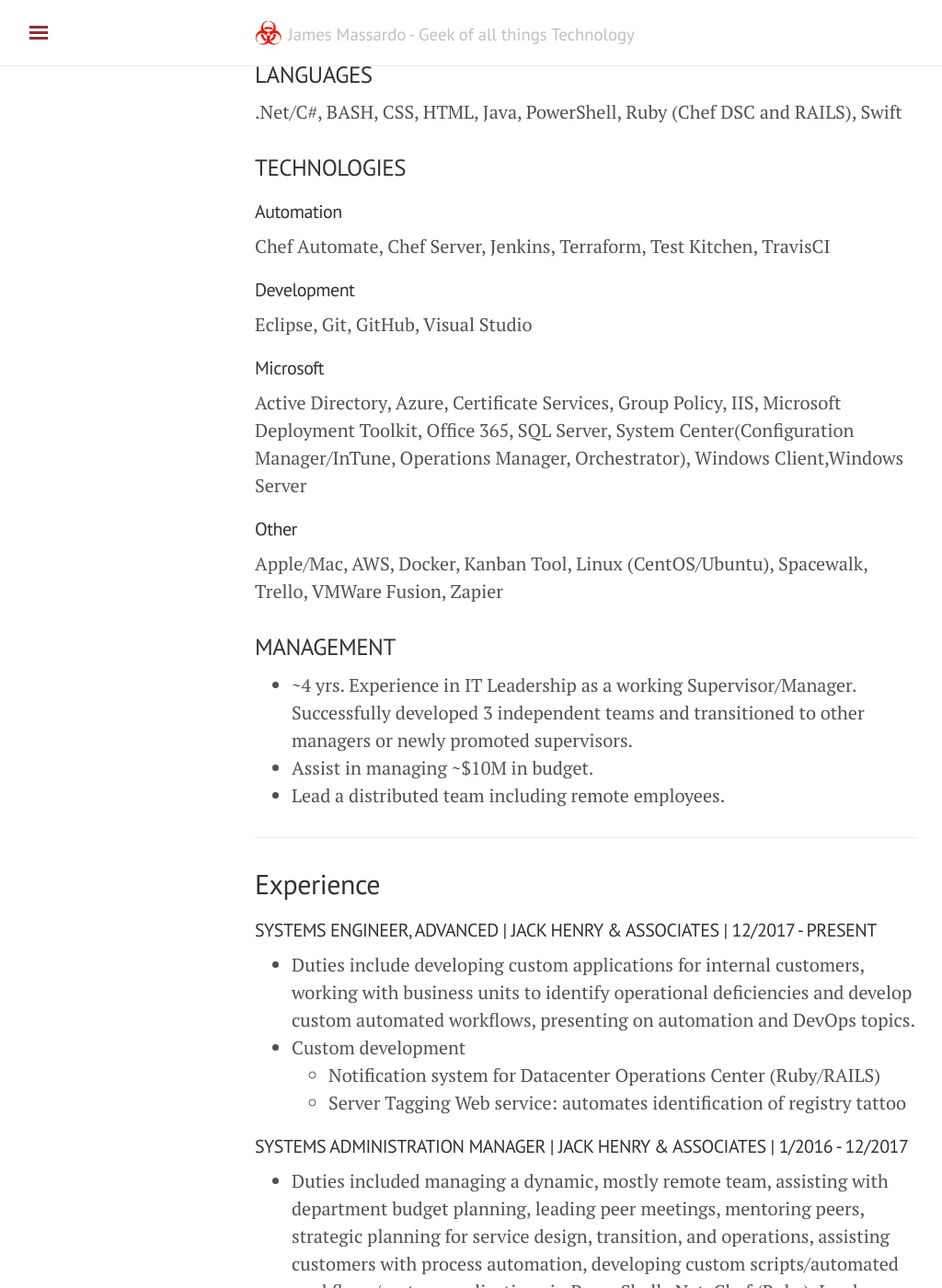
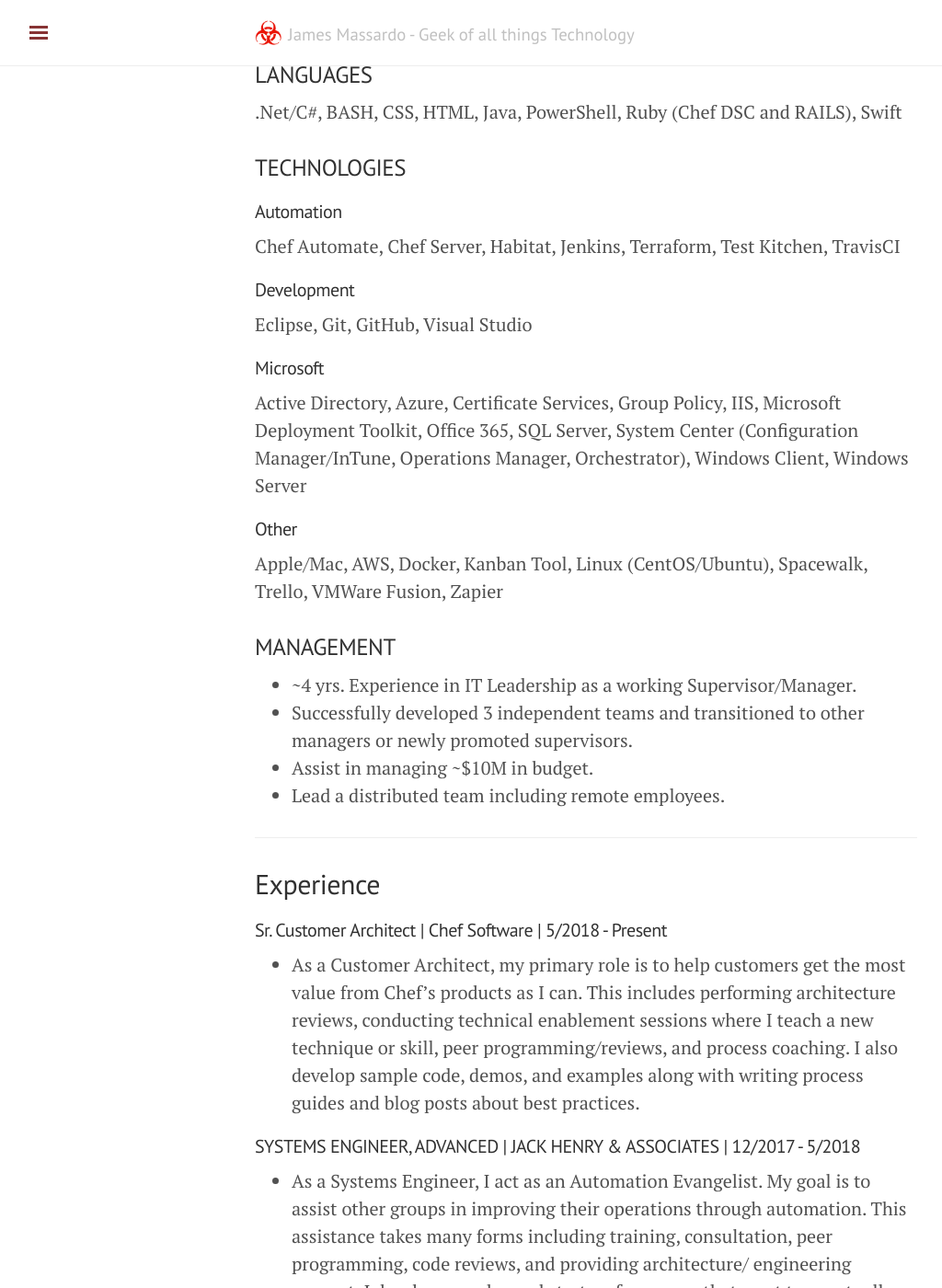
Before and after one commit to jmassardo/jmassardo.github.io, a Jekyll site: the page built from resume.md, in a window 1280 px wide and 1400 px high, scrolled down 578 px. Shown: the whole window at 92% size, without its empty margins (3-1027 px from the left). Built offline with Jekyll 4.4.1, drawn with Linux system fonts in a browser that asks for light colours; nearby versions of some CDN libraries; some of the changed text lies outside the part shown.

Commit message:
fix stuffs
Signed-off-by: James Massardo <james@dxrf.com>

```diff
--- a/_scss/base/_layout.scss
+++ b/_scss/base/_layout.scss
@@ -30,6 +30,9 @@
     &.content {
       padding-top: 6.5rem;
     }
+    .post h3 {
+      padding-top: 90px;
+    }
   }
 }
 @media (min-width: 56em) {
--- a/resume.md
+++ b/resume.md
@@ -35,7 +35,7 @@ Highly motivated Technologist specializing in configuration management, systems
 
 #### Automation
 
-Chef Automate, Chef Server, Jenkins, Terraform, Test Kitchen, TravisCI
+Chef Automate, Chef Server, Habitat, Jenkins, Terraform, Test Kitchen, TravisCI
 
 #### Development
 
@@ -43,7 +43,7 @@ Eclipse, Git, GitHub, Visual Studio
 
 #### Microsoft
 
-Active Directory, Azure, Certificate Services, Group Policy, IIS, Microsoft Deployment Toolkit, Office 365, SQL Server, System Center(Configuration Manager/InTune, Operations Manager, Orchestrator), Windows Client,Windows Server
+Active Directory, Azure, Certificate Services, Group Policy, IIS, Microsoft Deployment Toolkit, Office 365, SQL Server, System Center (Configuration Manager/InTune, Operations Manager, Orchestrator), Windows Client, Windows Server
 
 #### Other
 
@@ -51,7 +51,8 @@ Apple/Mac, AWS, Docker, Kanban Tool, Linux (CentOS/Ubuntu), Spacewalk, Trello, V
 
 ### MANAGEMENT
 
-* ~4 yrs. Experience in IT Leadership as a working Supervisor/Manager. Successfully developed 3 independent teams and transitioned to other managers or newly promoted supervisors.
+* ~4 yrs. Experience in IT Leadership as a working Supervisor/Manager.
+* Successfully developed 3 independent teams and transitioned to other managers or newly promoted supervisors.
 * Assist in managing ~$10M in budget.
 * Lead a distributed team including remote employees.
 
@@ -59,9 +60,14 @@ Apple/Mac, AWS, Docker, Kanban Tool, Linux (CentOS/Ubuntu), Spacewalk, Trello, V
 
 ## Experience
 
-#### SYSTEMS ENGINEER, ADVANCED | JACK HENRY & ASSOCIATES | 12/2017 - PRESENT
+#### Sr. Customer Architect | Chef Software | 5/2018 - Present
 
-* Duties include developing custom applications for internal customers, working with business units to identify operational deficiencies and develop custom automated workflows, presenting on automation and DevOps topics.
+* As a Customer Architect, my primary role is to help customers get the most value from Chef's products as I can. This includes performing architecture reviews, conducting technical enablement sessions where I teach a new technique or skill, peer programming/reviews, and process coaching. I also develop sample code, demos, and examples along with writing process guides and blog posts about best practices.
+
+#### SYSTEMS ENGINEER, ADVANCED | JACK HENRY & ASSOCIATES | 12/2017 - 5/2018
+
+* As a Systems Engineer, I act as an Automation Evangelist. My goal is to assist other groups in improving their operations through automation. This assistance takes many forms including training, consultation, peer programming, code reviews, and providing architecture/ engineering support. I develop samples and starters for groups that want to eventually own their own automation. I also develop complete automation solutions and custom applications to meet customer requirements.
+* Duties included developing custom applications for internal customers, working with business units to identify operational deficiencies and develop custom automated workflows, presenting on automation and DevOps topics.
 * Custom development
   * Notification system for Datacenter Operations Center (Ruby/RAILS)
   * Server Tagging Web service: automates identification of registry tattoo
```
Also changed, not shown: _posts/2019-04-07-Habitat-for-Windows-Basics.md (renamed from _posts/2019-04-08-Habitat-for-Windows-Basics.md, +6 -2 lines), _posts/2019-04-08-Habitat-for-Windows-Examples.md (renamed from _posts/2019-04-09-Habitat-for-Windows-Examples.md, +3 -1 lines), _posts/2019-04-09-Habitat-for-Windows-Troubleshooting.md (renamed from _posts/2019-04-10-Habitat-for-Windows-Troubleshooting.md, +9 -7 lines), Gemfile.lock (added), _drafts/2017-06-07-blogging-schedule.md (deleted), _drafts/2017-06-09-chef-basics.md (deleted), _drafts/2017-06-09-chef-cheat-sheet.md (deleted), _drafts/2017-06-11-docker-basics.md (deleted), _drafts/2017-06-11-docker-cheat-sheet.md (deleted).
